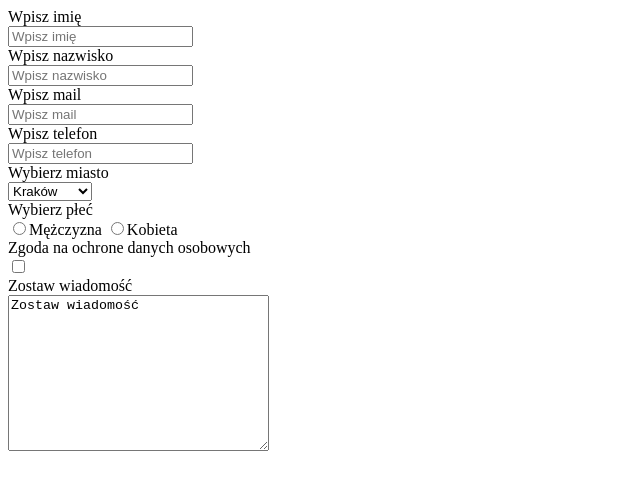
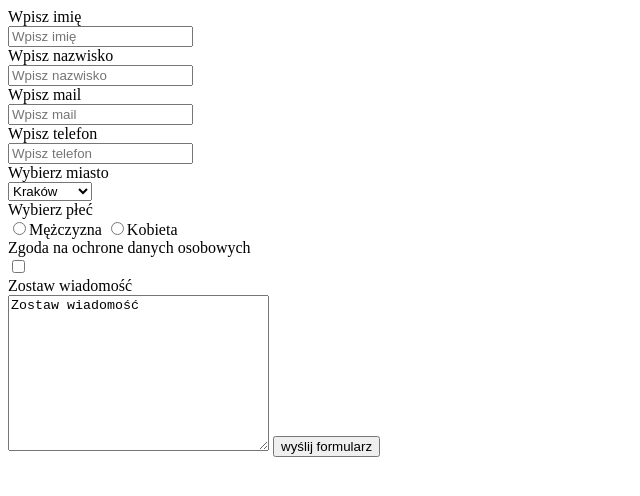
Before and after one commit to grdeniu/gitjestgit, a plain HTML site: page index1.html in a window 1280 px wide. Shown: the whole page, without its empty margins (0-640 px from the left). Drawn offline with Linux system fonts and the light colour scheme.

Commit message:
formularz praca domowa

```diff
--- a/index1.html
+++ b/index1.html
@@ -7,7 +7,7 @@
 </head>
 
 <body>
-    <form  method="POST" action="https://formspree.io/riplay@op.pl">
+    <form method="POST" action="https://formspree.io/riplay@op.pl">
         <label for="name">Wpisz imię</label><br>
         <input type="text" name="name" id="name" placeholder="Wpisz imię"><br>
         <label for="surname">Wpisz nazwisko</label><br>
@@ -29,6 +29,7 @@
         <input type="checkbox" name="data" id="data"><br>
         <label for="mg">Zostaw wiadomość</label><br>
         <textarea name="mg" id="mg" cols="30" rows="10">Zostaw wiadomość</textarea>
+        <input type="submit" value="wyślij formularz">
     </form>
 
 </body>
```
Lines whose indentation alone changed are shown as unchanged.
